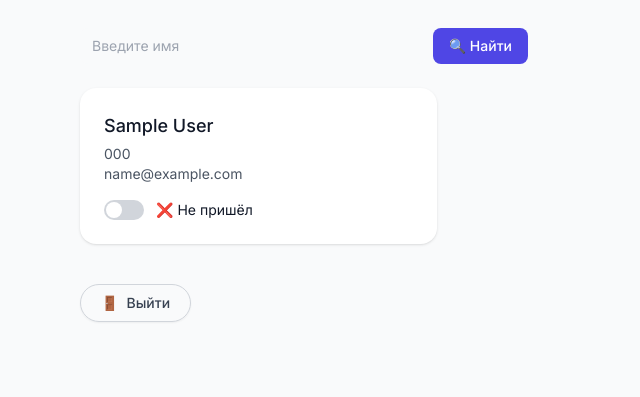
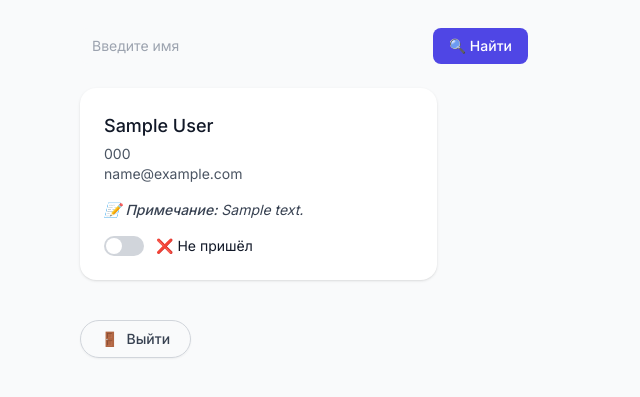
Before and after one commit to nsrodnyh/event_manager, a Django app: template templates/controller_panel.html in a window 1280 px wide. Shown: the part 176-573 px from the top of the page, without its empty margins (0-640 px from the left). Run offline with Django 5.2, Linux system fonts and the light colour scheme; the template is opened without the code that fills it: most values are stand-ins (such as "Sample title", 1, 10 or a date in 2020); some libraries are stand-ins or nearby versions.

Commit message:
feat: добавил отображение примечания в карточке участника на странице контролёра

```diff
--- a/templates/controller_panel.html
+++ b/templates/controller_panel.html
@@ -37,6 +37,13 @@
                 <h3 class="text-lg font-medium mb-1">{{ reg.full_name }}</h3>
                 <p class="text-sm text-gray-600 dark:text-gray-400">{{ reg.phone }}</p>
                 <p class="text-sm text-gray-600 dark:text-gray-400 mb-4">{{ reg.email }}</p>
+                {% if reg.note %}
+                    <p class="text-sm text-gray-700 dark:text-gray-300 italic mb-4">
+                        📝 <span class="font-medium">Примечание:</span> {{ reg.note }}
+                    </p>
+                {% else %}
+                    <p class="text-sm text-gray-400 italic mb-4">— Без примечаний</p>
+                {% endif %}
 
                 <!-- Toggle -->
                 <div class="mt-auto flex items-center gap-3">
```
